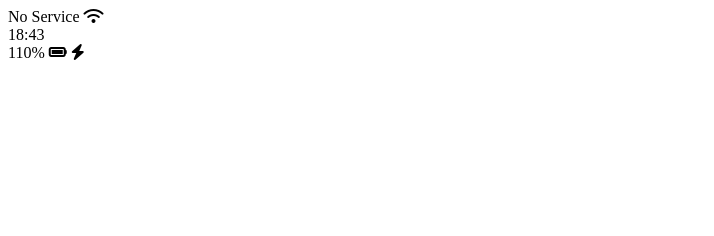
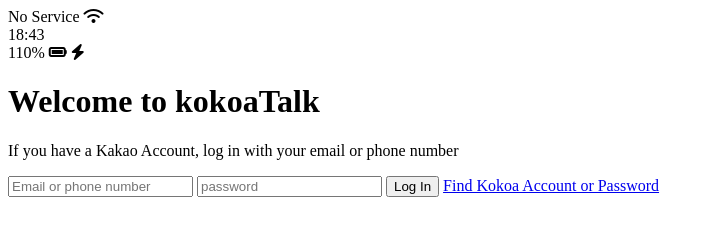
Before and after one commit to hanseu9839/kokoa-clone-2021, a plain HTML site: page index.html in a window 1280 px wide. Shown: the whole page, without its empty margins (0-714 px from the left). Drawn offline with Linux system fonts and the light colour scheme.

Commit message:
Update Complete html Status-bar
clone Kokoa talk

```diff
--- a/index.html
+++ b/index.html
@@ -22,6 +22,21 @@
             <i class="fas fa-bolt"></i>
         </div>
     </div>
+
+    <header class="welcome-header">
+        <h1 class="welcome-header__title">Welcome to kokoaTalk</h1>
+        <p class="welcome-header__text">If you have a Kakao Account, log in with your email or phone number</p>
+    </header>
+
+
+    <form id="login-form">
+        <input type="text" placeholder="Email or phone number" />
+        <input type="password" placeholder="password" />
+        <input type="submit" value="Log In" />
+        <a href="#">Find Kokoa Account or Password</a>
+    </form>
+
+
     <script src="https://kit.fontawesome.com/6478f529f2.js" crossorigin="anonymous"></script>
 </body>
 
```
